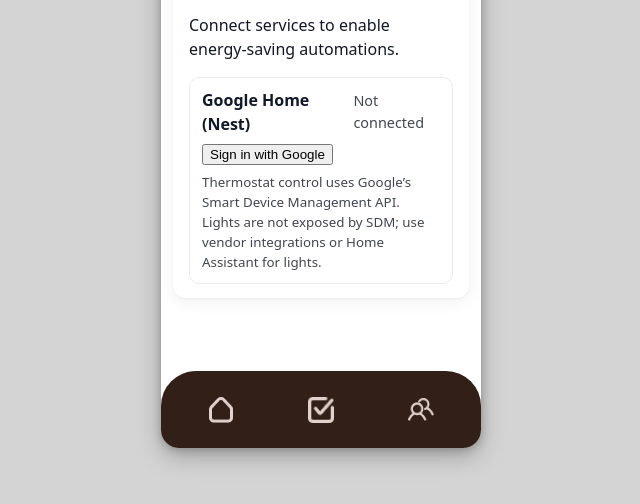
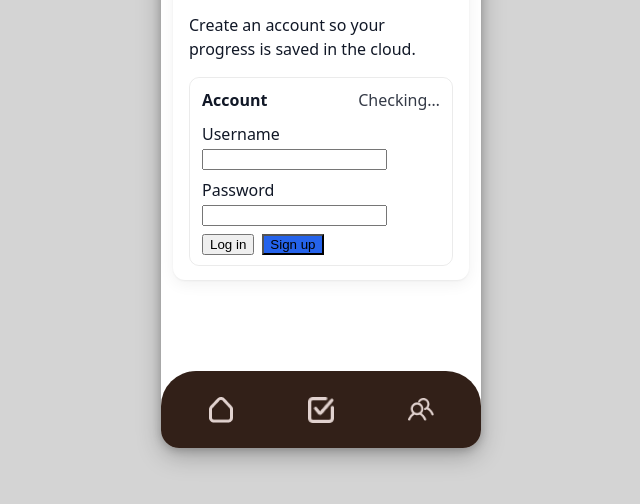
Before and after one commit to zting052/zt-ecobuddy-proto-digitalo, a plain HTML site: page settings.html in a window 1280 px wide. Shown: the part 236-740 px from the top of the page, without its empty margins (319-959 px from the left). Drawn offline with Linux system fonts and the light colour scheme; no server answers; a web font is replaced by a local one.

Commit message:
Update settings.html for authentication features

```diff
--- a/settings.html
+++ b/settings.html
@@ -11,7 +11,6 @@
 
   <div class="stage">
     <div class="app-shell has-settings-button" role="application" aria-label="App">
-      <!-- Back button (top-left). Uses history.back() with fallback to Home -->
       <a href="index.html" rel="prev" class="back-button" aria-label="Back" title="Back"
          onclick="if (history.length > 1) { history.back(); return false; }">
         <svg class="back-icon" viewBox="0 0 24 24" aria-hidden="true" focusable="false">
@@ -22,22 +21,36 @@
       <main id="content" class="app-content" role="main">
         <section class="card" tabindex="-1">
           <h1>Settings</h1>
-          <p>Connect services to enable energy‑saving automations.</p>
+          <p>Create an account so your progress is saved in the cloud.</p>
 
           <div class="settings-form">
-            <div class="setting-row" style="flex-direction:column; align-items:stretch; gap:8px;">
-              <div style="display:flex; align-items:center; justify-content:space-between; gap:12px;">
-                <strong>Google Home (Nest)</strong>
-                <span id="google-status" style="opacity:.8; font-size:.9rem;">Checking…</span>
+            <div class="setting-row" style="flex-direction:column; align-items:stretch; gap:10px;">
+              <div style="display:flex; align-items:center; justify-content:space-between;">
+                <strong>Account</strong>
+                <span id="auth-status" style="opacity:.85;">Checking…</span>
               </div>
-              <div style="display:flex; gap:8px; flex-wrap:wrap;">
-                <button id="google-auth-btn" class="btn">Sign in with Google</button>
-                <button id="google-disconnect-btn" class="btn" style="display:none; background:#6b7280;">Disconnect</button>
+
+              <form id="auth-form" class="auth-form" style="display:grid; gap:8px;">
+                <label>
+                  <span>Username</span>
+                  <input id="auth-username" type="text" required autocomplete="username" />
+                </label>
+                <label>
+                  <span>Password</span>
+                  <input id="auth-password" type="password" required autocomplete="current-password" />
+                </label>
+                <div style="display:flex; gap:8px;">
+                  <button id="btn-login" class="btn" type="submit">Log in</button>
+                  <button id="btn-signup" class="btn" type="button" style="background:#2563eb;">Sign up</button>
+                </div>
+              </form>
+
+              <div id="auth-loggedin" style="display:none;">
+                <div style="display:flex; align-items:center; justify-content:space-between;">
+                  <span>Signed in as <strong id="auth-name"></strong></span>
+                  <button id="btn-logout" class="btn" style="background:#6b7280;">Log out</button>
+                </div>
               </div>
-              <small style="opacity:.8;">
-                Thermostat control uses Google’s Smart Device Management API. Lights are not exposed by SDM;
-                use vendor integrations or Home Assistant for lights.
-              </small>
             </div>
           </div>
         </section>
```
